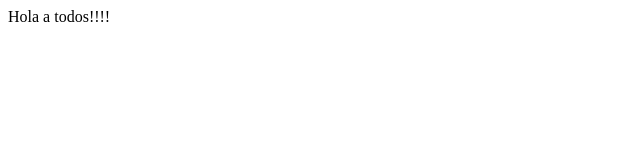
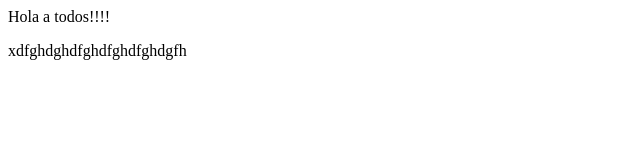
Before and after one commit to Pelumarce/testeo, a plain HTML site: page index.html in a window 1280 px wide. Shown: the whole page, without its empty margins (0-640 px from the left). Drawn offline with Linux system fonts and the light colour scheme.

Commit message:
añadido p

```diff
--- a/index.html
+++ b/index.html
@@ -1 +1,3 @@
 <P> Hola a todos!!!!</P>
+
+<p>xdfghdghdfghdfghdfghdgfh</p>
```
